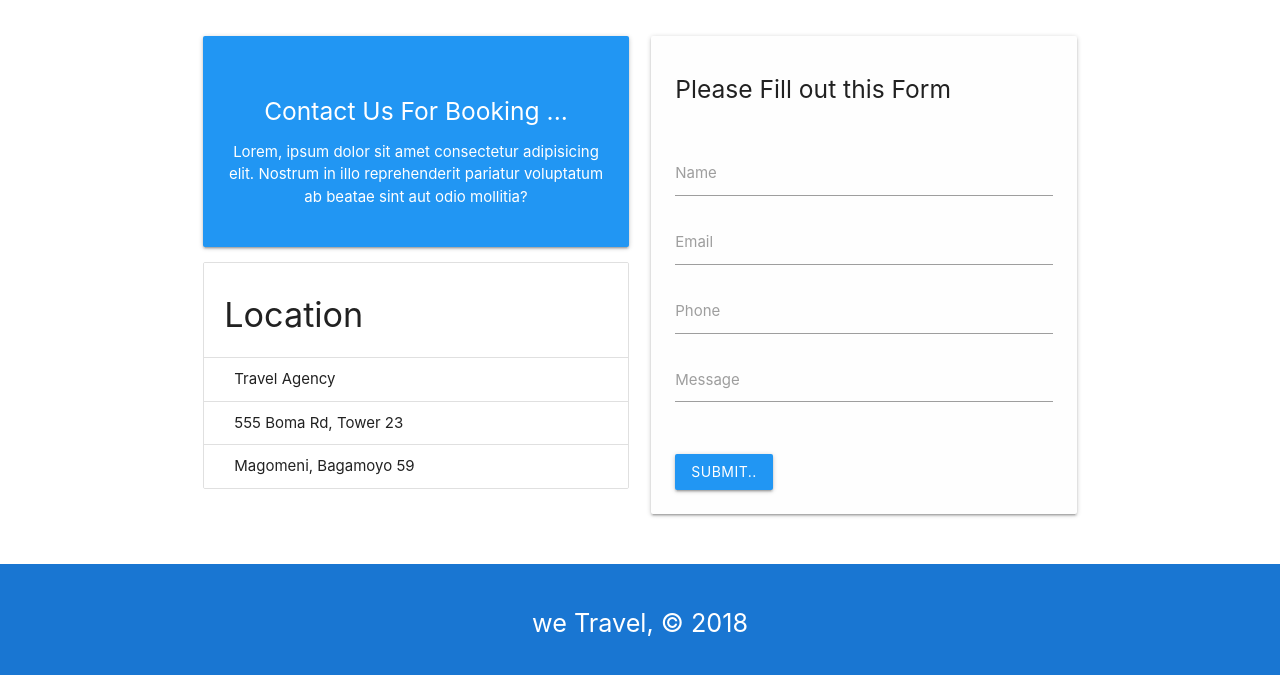
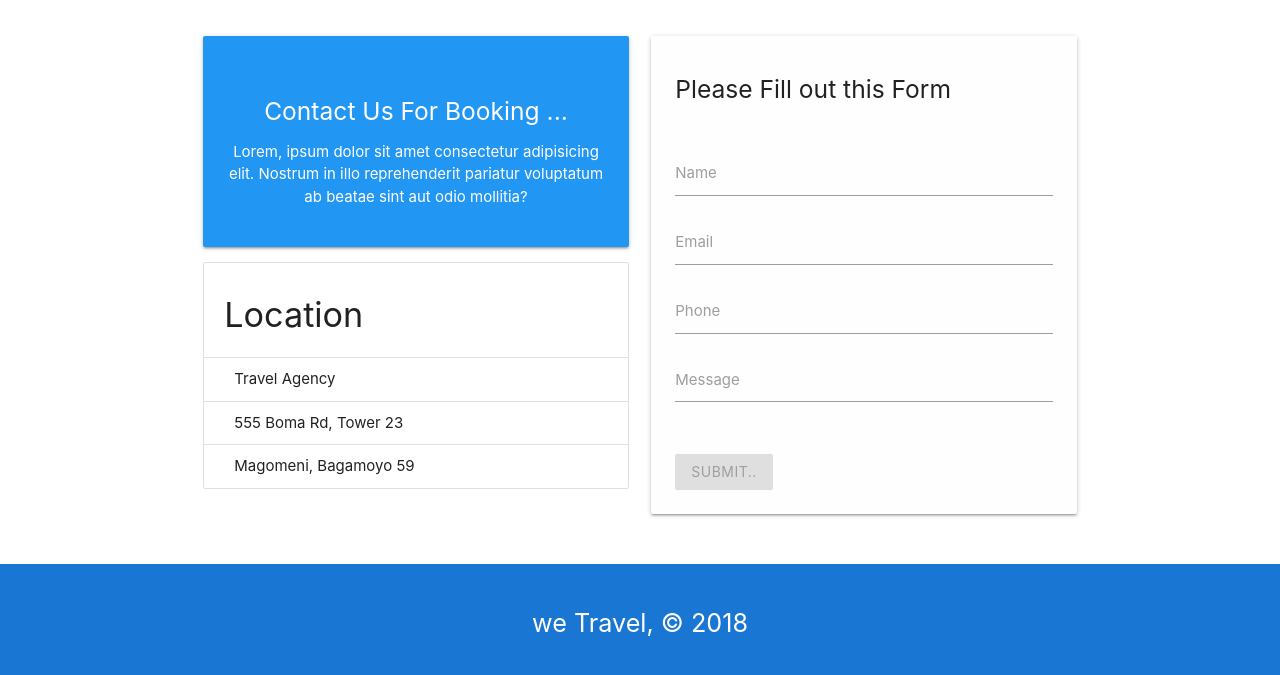
Before and after one commit to reanzi/material-travel, a plain HTML site: page index.html in a window 1280 px wide. Shown: the part 2383-3058 px from the top of the page. Drawn offline with nearby package versions, Linux system fonts and the light colour scheme.

Commit message:
readme and added disabled the submit button

```diff
--- a/index.html
+++ b/index.html
@@ -330,7 +330,7 @@
                             <label for="message">Message</label>
                         </div>
                         <br>
-                        <input type="submit" class="btn blue" value="Submit..">
+                        <input type="submit" class="btn blue disabled" value="Submit..">
                     </div>
                 </div>
             </div>
```
Also changed, not shown: 1 other file.
